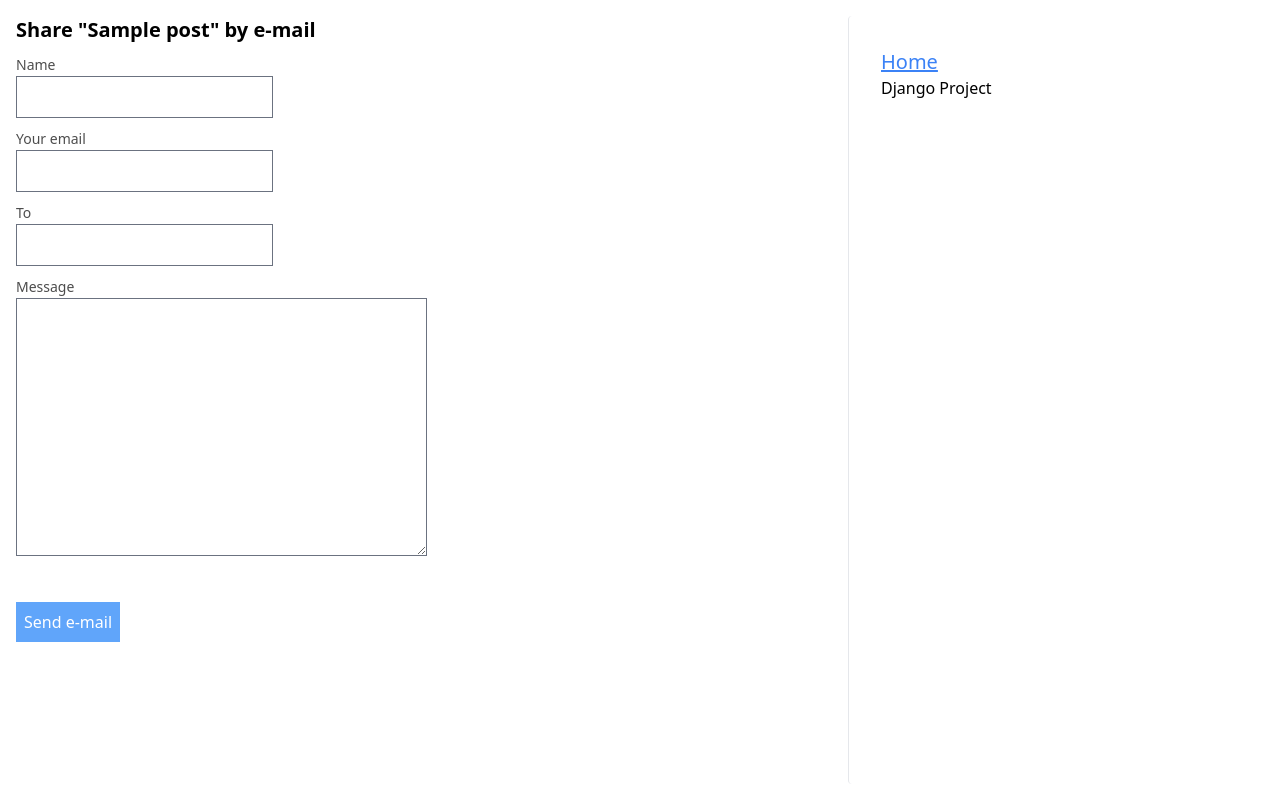
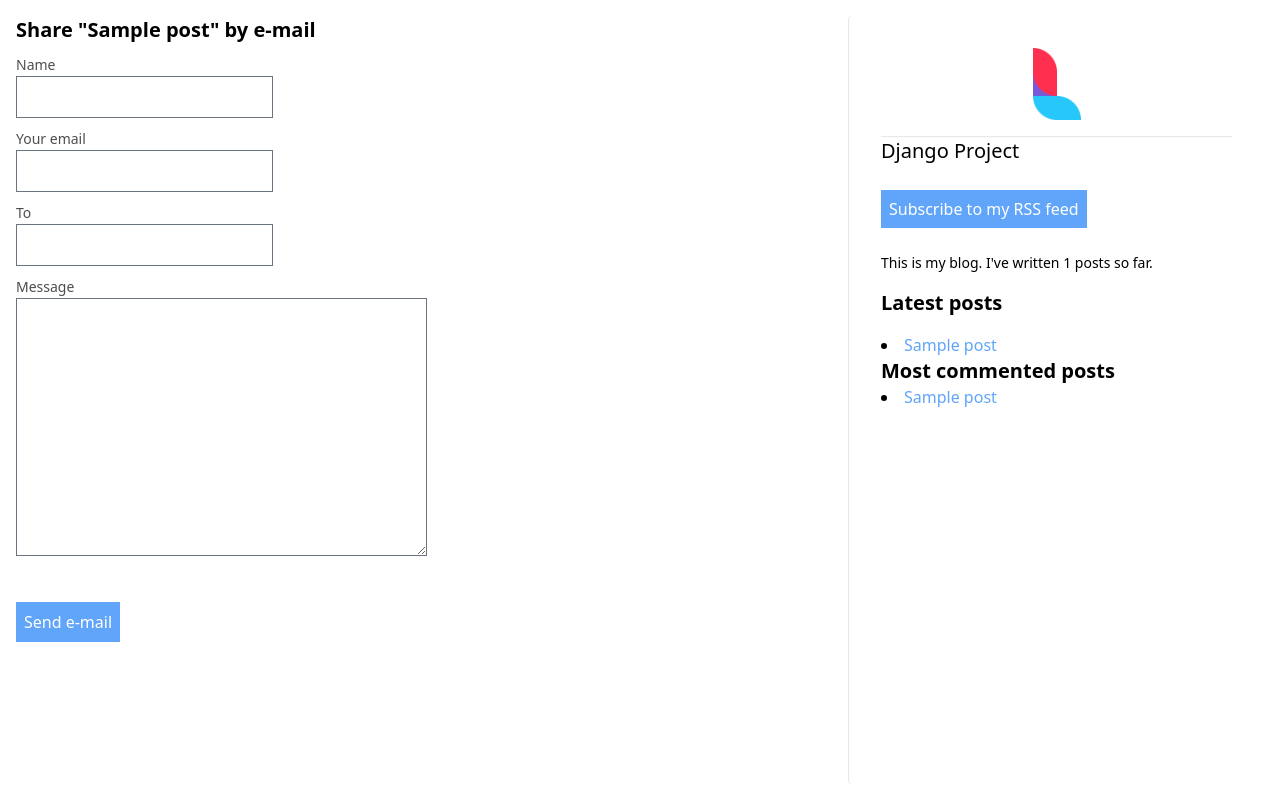
Before and after one commit to dimasgusti/project_django, a Django app: page /blog/1/share/ in a window 1280 px wide. Run offline with Django 5.2, Linux system fonts and the light colour scheme; tables that the repository leaves empty hold one stand-in row (values such as "Sample post"); some libraries are stand-ins or nearby versions.

Commit message:
chapter 3

```diff
--- a/website/blog/models.py
+++ b/website/blog/models.py
@@ -26,8 +26,8 @@ class Post(models.Model):
     created = models.DateTimeField(auto_now_add=True)
     updated = models.DateTimeField(auto_now=True)
     status = models.CharField(max_length=10, choices=STATUS_CHOICES, default='draft')
-    objects = models.Manager()  # The default manager.
-    published = PublishedManager()  # Our custom manager.
+    objects = models.Manager()
+    published = PublishedManager()
 
     class Meta:
         ordering = ('-publish',)
--- a/website/blog/templates/blog/base.html
+++ b/website/blog/templates/blog/base.html
@@ -1,24 +1,44 @@
+{% load blog_tags %}
 {% load static tailwind_tags %}
 <!DOCTYPE html>
 <html>
   <head>
     <title>
       {% block title %}
+
       {% endblock %}
       {% tailwind_css %}
     </title>
-    {% comment %} <link href="{% static 'blog/css/blog.css' %}" rel="stylesheet"> {% endcomment %}
-    <link href="{% static 'css/dist/styles.css' %}" rel="stylesheet">
+    {% comment %} <link href="{% static 'blog/css/blog.css' %}" rel="stylesheet" /> {% endcomment %}
+    <link href="{% static 'css/dist/styles.css' %}" rel="stylesheet" />
   </head>
-  <body class="flex flex-row justify-between p-4 min-h-screen">
+  <body class="flex flex-col lg:flex-row lg:justify-between p-4 min-h-screen dark:bg-white dark:text-black">
     <div id="content" class="w-2/3">
       {% block content %}
+
       {% endblock %}
     </div>
     <div class="w-1/3 rounded border-l p-8">
-      <a href="/" class="text-xl text-blue-500 underline">Home</a>
-      <h2>Django Project</h2>
-      <p></p>
+      <div class="flex flex-row justify-center items-center mb-4">
+        <a href="/" class="w-full flex flex-row justify-center"><img src="{% static 'images/LINKKU_LOGO_2.png' %}" class="w-12" alt="Blog" /></a>
+        {% comment %} <a href="/" class="text-xl text-blue-500 underline">Home</a> {% endcomment %}
+      </div>
+      <h2 class="border-t text-xl">Django Project</h2>
+      <p class="my-8">
+        <a class="bg-blue-400 hover:bg-blue-500 text-white p-2" href="{% url 'blog:post_feed' %}">Subscribe to my RSS feed</a>
+      </p>
+      <p class="text-sm">
+        This is my blog. I&apos;ve written {% total_posts %} posts so far.
+      </p>
+      <h3 class="text-xl font-bold my-4">Latest posts</h3>
+      {% show_latest_posts 3 %}
+      <h3 class="text-xl font-bold">Most commented posts</h3>
+      {% get_most_commented_posts as most_commented_posts %}
+      {% for post in most_commented_posts %}
+        <li>
+          <a class="text-blue-400 hover:text-blue-500" href="{{ post.get_absolute_url }}">{{ post.title }}</a>
+        </li>
+      {% endfor %}
     </div>
   </body>
 </html>
--- a/website/blog/templates/blog/pagination.html
+++ b/website/blog/templates/blog/pagination.html
@@ -1,4 +1,4 @@
-<div class="pagination">
+<div class="w-full flex flex-row justify-center">
   <span class="step-links">
     {% if page.has_previous %}
       <a class="underline" href="?page={{ page.previous_page_number }}">Previous</a>
--- /dev/null
+++ b/website/blog/templates/blog/post/latest_posts.html
@@ -0,0 +1,7 @@
+{% for post in latest_posts %}
+    <li>
+        <a class="text-blue-400 hover:text-blue-500" href="{{ post.get_absolute_url }}">{{ post.title }}</a>
+    </li>
+{% empty %}
+    <li>No posts available.</li>
+{% endfor %}
--- /dev/null
+++ b/website/blog/templatetags/blog_tags.py
@@ -0,0 +1,27 @@
+from django import template
+from django.db.models import Count
+from blog.models import Post
+from django.utils.safestring import mark_safe
+import markdown as md
+
+register = template.Library()
+
+@register.simple_tag
+def total_posts():
+    return Post.published.count()
+
+@register.inclusion_tag('blog/post/latest_posts.html')
+def show_latest_posts(count=5):
+    latest_posts = Post.published.order_by('-publish')[:count]
+    return {'latest_posts': latest_posts}
+
+@register.simple_tag
+def get_most_commented_posts(count=5):
+    most_commented_posts = Post.published.annotate(
+        total_comments=Count('comments')
+    ).order_by('-total_comments')[:count]
+    return most_commented_posts
+
+@register.filter(name='markdown')
+def markdown_format(text):
+    return mark_safe(md.markdown(text))
--- a/website/blog/urls.py
+++ b/website/blog/urls.py
@@ -1,11 +1,13 @@
-from django.urls import path
+from django.urls import path, re_path
 from . import views
+from .feeds import LatestPostsFeed
 
 app_name = 'blog'
 
 urlpatterns = [
-    path('', views.post_list, name='post_list'),  # Function-based view for the post list
-    path('<int:year>/<int:month>/<int:day>/<slug:post>/', views.post_detail, name='post_detail'),  # Post detail view
-    path('<int:post_id>/share/', views.post_share, name='post_share'),  # Correct URL pattern for sharing
-    path(r'^tag/(?P<tag_slug>[-\w]+)/$', views.post_list,name='post_list_by_tag'),
+    path('', views.post_list, name='post_list'),
+    path('<int:year>/<int:month>/<int:day>/<slug:post>/', views.post_detail, name='post_detail'),
+    path('<int:post_id>/share/', views.post_share, name='post_share'),
+    re_path(r'^tag/(?P<tag_slug>[-\w]+)/$', views.post_list, name='post_list_by_tag'),
+    path('feed/', LatestPostsFeed(), name='post_feed'),
 ]
--- a/website/blog/views.py
+++ b/website/blog/views.py
@@ -48,7 +48,7 @@ def post_list(request, tag_slug=None):
         tag = get_object_or_404(Tag, slug=tag_slug)
         object_list = object_list.filter(tags=tag)
 
-    paginator = Paginator(object_list, 3)
+    paginator = Paginator(object_list, 5)
     page = request.GET.get("page")
 
     try:
--- a/website/tailwindstyle/static/css/dist/styles.css
+++ b/website/tailwindstyle/static/css/dist/styles.css
@@ -787,9 +787,22 @@ select {
   position: static;
 }
 
+.m-8 {
+  margin: 2rem;
+}
+
+.m-4 {
+  margin: 1rem;
+}
+
 .mx-auto {
   margin-left: auto;
   margin-right: auto;
+}
+
+.my-2 {
+  margin-top: 0.5rem;
+  margin-bottom: 0.5rem;
 }
 
 .my-4 {
@@ -797,19 +810,17 @@ select {
   margin-bottom: 1rem;
 }
 
-.mx-4 {
-  margin-left: 1rem;
-  margin-right: 1rem;
-}
-
 .my-8 {
   margin-top: 2rem;
   margin-bottom: 2rem;
 }
 
-.my-2 {
-  margin-top: 0.5rem;
-  margin-bottom: 0.5rem;
+.mb-4 {
+  margin-bottom: 1rem;
+}
+
+.ml-2 {
+  margin-left: 0.5rem;
 }
 
 .mr-4 {
@@ -820,16 +831,8 @@ select {
   margin-top: 1rem;
 }
 
-.mb-4 {
-  margin-bottom: 1rem;
-}
-
-.mt-1 {
-  margin-top: 0.25rem;
-}
-
-.ml-2 {
-  margin-left: 0.5rem;
+.mt-16 {
+  margin-top: 4rem;
 }
 
 .block {
@@ -844,29 +847,28 @@ select {
   height: 100vh;
 }
 
-.h-fit {
-  height: -moz-fit-content;
-  height: fit-content;
+.min-h-\[10rem\] {
+  min-height: 10rem;
 }
 
 .min-h-screen {
   min-height: 100vh;
 }
 
-.min-h-\[10rem\] {
-  min-height: 10rem;
-}
-
 .min-h-\[20rem\] {
   min-height: 20rem;
 }
 
+.w-1\/3 {
+  width: 33.333333%;
+}
+
+.w-12 {
+  width: 3rem;
+}
+
 .w-2\/3 {
   width: 66.666667%;
-}
-
-.w-1\/3 {
-  width: 33.333333%;
 }
 
 .w-fit {
@@ -878,12 +880,12 @@ select {
   width: 100%;
 }
 
-.max-w-md {
-  max-width: 28rem;
+.flex-row {
+  flex-direction: row;
 }
 
-.flex-row {
-  flex-direction: row;
+.flex-col {
+  flex-direction: column;
 }
 
 .items-center {
@@ -898,36 +900,16 @@ select {
   justify-content: center;
 }
 
-.justify-between {
-  justify-content: space-between;
-}
-
-.gap-2 {
-  gap: 0.5rem;
+.overflow-hidden {
+  overflow: hidden;
 }
 
 .rounded {
   border-radius: 0.25rem;
 }
 
-.rounded-lg {
-  border-radius: 0.5rem;
-}
-
-.rounded-md {
-  border-radius: 0.375rem;
-}
-
 .border {
   border-width: 1px;
-}
-
-.border-0 {
-  border-width: 0px;
-}
-
-.border-r {
-  border-right-width: 1px;
 }
 
 .border-l {
@@ -938,18 +920,9 @@ select {
   border-top-width: 1px;
 }
 
-.border-b {
-  border-bottom-width: 1px;
-}
-
-.border-lime-500 {
-  --tw-border-opacity: 1;
-  border-color: rgb(132 204 22 / var(--tw-border-opacity));
-}
-
-.border-gray-300 {
-  --tw-border-opacity: 1;
-  border-color: rgb(209 213 219 / var(--tw-border-opacity));
+.bg-blue-400 {
+  --tw-bg-opacity: 1;
+  background-color: rgb(96 165 250 / var(--tw-bg-opacity));
 }
 
 .bg-gray-50 {
@@ -957,33 +930,8 @@ select {
   background-color: rgb(249 250 251 / var(--tw-bg-opacity));
 }
 
-.bg-black\/70 {
-  background-color: rgb(0 0 0 / 0.7);
-}
-
-.bg-black {
-  --tw-bg-opacity: 1;
-  background-color: rgb(0 0 0 / var(--tw-bg-opacity));
-}
-
-.bg-blue-300 {
-  --tw-bg-opacity: 1;
-  background-color: rgb(147 197 253 / var(--tw-bg-opacity));
-}
-
-.bg-blue-400 {
-  --tw-bg-opacity: 1;
-  background-color: rgb(96 165 250 / var(--tw-bg-opacity));
-}
-
-.bg-blue-500 {
-  --tw-bg-opacity: 1;
-  background-color: rgb(59 130 246 / var(--tw-bg-opacity));
-}
-
-.bg-white {
-  --tw-bg-opacity: 1;
-  background-color: rgb(255 255 255 / var(--tw-bg-opacity));
+.p-2 {
+  padding: 0.5rem;
 }
 
 .p-4 {
@@ -992,24 +940,6 @@ select {
 
 .p-8 {
   padding: 2rem;
-}
-
-.p-2 {
-  padding: 0.5rem;
-}
-
-.p-6 {
-  padding: 1.5rem;
-}
-
-.px-4 {
-  padding-left: 1rem;
-  padding-right: 1rem;
-}
-
-.py-2 {
-  padding-top: 0.5rem;
-  padding-bottom: 0.5rem;
 }
 
 .font-serif {
@@ -1021,26 +951,18 @@ select {
   line-height: 1;
 }
 
+.text-sm {
+  font-size: 0.875rem;
+  line-height: 1.25rem;
+}
+
 .text-xl {
   font-size: 1.25rem;
   line-height: 1.75rem;
 }
 
-.text-sm {
-  font-size: 0.875rem;
-  line-height: 1.25rem;
-}
-
 .font-bold {
   font-weight: 700;
-}
-
-.font-semibold {
-  font-weight: 600;
-}
-
-.font-medium {
-  font-weight: 500;
 }
 
 .italic {
@@ -1055,6 +977,24 @@ select {
   letter-spacing: 0em;
 }
 
+.text-black\/50 {
+  color: rgb(0 0 0 / 0.5);
+}
+
+.text-black\/70 {
+  color: rgb(0 0 0 / 0.7);
+}
+
+.text-blue-400 {
+  --tw-text-opacity: 1;
+  color: rgb(96 165 250 / var(--tw-text-opacity));
+}
+
+.text-blue-500 {
+  --tw-text-opacity: 1;
+  color: rgb(59 130 246 / var(--tw-text-opacity));
+}
+
 .text-red-500 {
   --tw-text-opacity: 1;
   color: rgb(239 68 68 / var(--tw-text-opacity));
@@ -1065,68 +1005,8 @@ select {
   color: rgb(255 255 255 / var(--tw-text-opacity));
 }
 
-.text-blue-50 {
-  --tw-text-opacity: 1;
-  color: rgb(239 246 255 / var(--tw-text-opacity));
-}
-
-.text-blue-500 {
-  --tw-text-opacity: 1;
-  color: rgb(59 130 246 / var(--tw-text-opacity));
-}
-
-.text-black\/70 {
-  color: rgb(0 0 0 / 0.7);
-}
-
-.text-blue-300 {
-  --tw-text-opacity: 1;
-  color: rgb(147 197 253 / var(--tw-text-opacity));
-}
-
-.text-blue-400 {
-  --tw-text-opacity: 1;
-  color: rgb(96 165 250 / var(--tw-text-opacity));
-}
-
-.text-black\/50 {
-  color: rgb(0 0 0 / 0.5);
-}
-
-.text-green-500 {
-  --tw-text-opacity: 1;
-  color: rgb(34 197 94 / var(--tw-text-opacity));
-}
-
-.text-black {
-  --tw-text-opacity: 1;
-  color: rgb(0 0 0 / var(--tw-text-opacity));
-}
-
-.text-gray-700 {
-  --tw-text-opacity: 1;
-  color: rgb(55 65 81 / var(--tw-text-opacity));
-}
-
-.text-red-600 {
-  --tw-text-opacity: 1;
-  color: rgb(220 38 38 / var(--tw-text-opacity));
-}
-
 .underline {
   text-decoration-line: underline;
-}
-
-.shadow-md {
-  --tw-shadow: 0 4px 6px -1px rgb(0 0 0 / 0.1), 0 2px 4px -2px rgb(0 0 0 / 0.1);
-  --tw-shadow-colored: 0 4px 6px -1px var(--tw-shadow-color), 0 2px 4px -2px var(--tw-shadow-color);
-  box-shadow: var(--tw-ring-offset-shadow, 0 0 #0000), var(--tw-ring-shadow, 0 0 #0000), var(--tw-shadow);
-}
-
-.shadow-sm {
-  --tw-shadow: 0 1px 2px 0 rgb(0 0 0 / 0.05);
-  --tw-shadow-colored: 0 1px 2px 0 var(--tw-shadow-color);
-  box-shadow: var(--tw-ring-offset-shadow, 0 0 #0000), var(--tw-ring-shadow, 0 0 #0000), var(--tw-shadow);
 }
 
 .hover\:bg-blue-500:hover {
@@ -1134,43 +1014,29 @@ select {
   background-color: rgb(59 130 246 / var(--tw-bg-opacity));
 }
 
-.hover\:bg-blue-700:hover {
-  --tw-bg-opacity: 1;
-  background-color: rgb(29 78 216 / var(--tw-bg-opacity));
-}
-
-.hover\:text-blue-700:hover {
-  --tw-text-opacity: 1;
-  color: rgb(29 78 216 / var(--tw-text-opacity));
-}
-
 .hover\:text-blue-500:hover {
   --tw-text-opacity: 1;
   color: rgb(59 130 246 / var(--tw-text-opacity));
 }
 
-.focus\:border-blue-500:focus {
-  --tw-border-opacity: 1;
-  border-color: rgb(59 130 246 / var(--tw-border-opacity));
+@media (min-width: 1024px) {
+  .lg\:flex-row {
+    flex-direction: row;
+  }
+
+  .lg\:justify-between {
+    justify-content: space-between;
+  }
 }
 
-.focus\:outline-none:focus {
-  outline: 2px solid transparent;
-  outline-offset: 2px;
+@media (prefers-color-scheme: dark) {
+  .dark\:bg-white {
+    --tw-bg-opacity: 1;
+    background-color: rgb(255 255 255 / var(--tw-bg-opacity));
+  }
+
+  .dark\:text-black {
+    --tw-text-opacity: 1;
+    color: rgb(0 0 0 / var(--tw-text-opacity));
+  }
 }
-
-.focus\:ring:focus {
-  --tw-ring-offset-shadow: var(--tw-ring-inset) 0 0 0 var(--tw-ring-offset-width) var(--tw-ring-offset-color);
-  --tw-ring-shadow: var(--tw-ring-inset) 0 0 0 calc(3px + var(--tw-ring-offset-width)) var(--tw-ring-color);
-  box-shadow: var(--tw-ring-offset-shadow), var(--tw-ring-shadow), var(--tw-shadow, 0 0 #0000);
-}
-
-.focus\:ring-blue-300:focus {
-  --tw-ring-opacity: 1;
-  --tw-ring-color: rgb(147 197 253 / var(--tw-ring-opacity));
-}
-
-.focus\:ring-blue-500:focus {
-  --tw-ring-opacity: 1;
-  --tw-ring-color: rgb(59 130 246 / var(--tw-ring-opacity));
-}
--- a/website/website/settings.py
+++ b/website/website/settings.py
@@ -49,6 +49,8 @@ INSTALLED_APPS = [
     'tailwind',
     'tailwindstyle',
     'django_browser_reload',
+    'django.contrib.sites',
+    'django.contrib.sitemaps',
 ]
 
 MIDDLEWARE = [
@@ -77,6 +79,7 @@ TEMPLATES = [
                 'django.template.context_processors.request',
                 'django.contrib.auth.context_processors.auth',
                 'django.contrib.messages.context_processors.messages',
+                'django.template.context_processors.request',
             ],
         },
     },
@@ -150,3 +153,5 @@ TAILWIND_APP_NAME = 'tailwindstyle'
 INTERNAL_IPS = [
     "127.0.0.1",
 ]
+
+SITE_ID = 1
--- a/website/website/urls.py
+++ b/website/website/urls.py
@@ -1,10 +1,17 @@
 from django.contrib import admin
 from django.urls import path, include
 from django.views.generic import RedirectView
+from django.contrib.sitemaps.views import sitemap
+from blog.sitemaps import PostSitemap
+
+sitemaps = {
+    'posts': PostSitemap
+}
 
 urlpatterns = [
     path("__reload__/", include("django_browser_reload.urls")),
     path('admin/', admin.site.urls),
-    path('', RedirectView.as_view(url='/blog/')),  # Redirect root to /blog/
-    path('blog/', include('blog.urls', namespace='blog')),  # Include the blog URLs
+    path('', RedirectView.as_view(url='/blog/')),
+    path('blog/', include('blog.urls', namespace='blog')),
+    path('sitemap.xml', sitemap, {'sitemaps': sitemaps}, name='django.contrib.sitemaps.views.sitemap')
 ]
```
Also changed, not shown: website/blog/feeds.py (added, +17 -0 lines), website/blog/sitemaps.py (added, +15 -0 lines), website/blog/templates/blog/post/detail.html (+10 -5 lines), website/blog/templates/blog/post/list.html (+10 -6 lines), website/blog/migrations/0003_post_tags.py (added), website/blog/static/images/LINKKU_LOGO_1.png (added), website/blog/static/images/LINKKU_LOGO_2.png (added), website/blog/templatetags/__init__.py (added), 1 other file.
